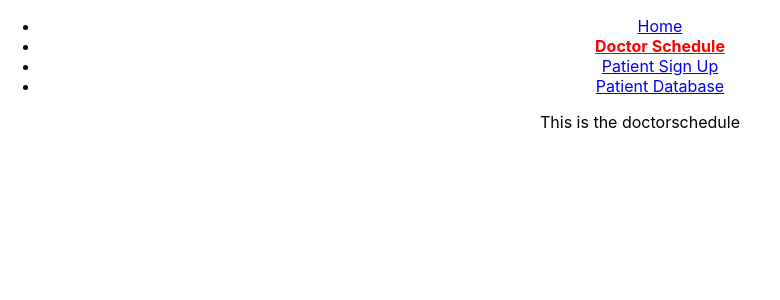
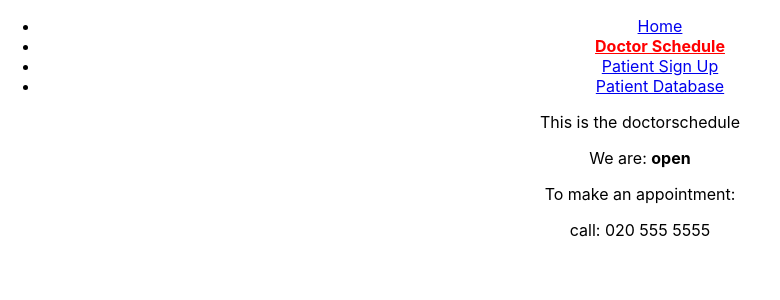
Before and after one commit to StaceyAlexMiller90/practice_assessment_week_3, a React (Create React App) app: page /doctorschedule in a window 1280 px wide. Shown: the top 300 px of the page, without its empty margins (0-780 px from the left). Built offline with nearby package versions, Linux system fonts and the light colour scheme.

Commit message:
Created dynamic open close message based on current time

```diff
--- /dev/null
+++ b/src/components/PracticeInfo.js
@@ -0,0 +1,31 @@
+import React from 'react'
+import { useState, useEffect } from 'react'
+
+const PracticeInfo = () => {
+
+const [time, set_time] = useState('')
+const [openstatus, set_openstatus] = useState('')
+
+  useEffect(() => {
+    const checkTime = async () => {
+
+      const date = new Date()
+      const currentTime = date.getHours() + "." + date.getMinutes()
+      set_time(currentTime)
+
+      time < 8.00 || time > 16.59 ? set_openstatus('closed')
+                                   : set_openstatus('open')
+      }
+        checkTime()
+     }, [time])
+
+  return (
+    <div>
+        <p>We are: <strong>{openstatus}</strong></p>
+        <p>To make an appointment:</p>
+        <p>call: 020 555 5555</p>
+    </div>
+  )
+}
+
+export default PracticeInfo
--- a/src/pages/DoctorSchedule.js
+++ b/src/pages/DoctorSchedule.js
@@ -1,9 +1,11 @@
 import React from 'react'
+import PracticeInfo from '../components/PracticeInfo'
 
 const DoctorSchedule = () => {
   return (
     <div>
         This is the doctorschedule
+        <PracticeInfo />
     </div>
   )
 }
--- a/src/pages/HomePage.js
+++ b/src/pages/HomePage.js
@@ -1,13 +1,12 @@
 import React from 'react'
 import { Link } from 'react-router-dom'
+import PracticeInfo from '../components/PracticeInfo'
 
 const HomePage = () => {
   return (
     <div>
         <h1>Welcome to AMS GP's</h1>
-        <p>We are Open or Closed</p>
-        <p>To make an appointment:</p>
-        <p>call: 020 555 5555</p>
+        <PracticeInfo />
         <Link to="/doctorschedule">
           <button>Who is on duty?</button>
         </Link>
```
